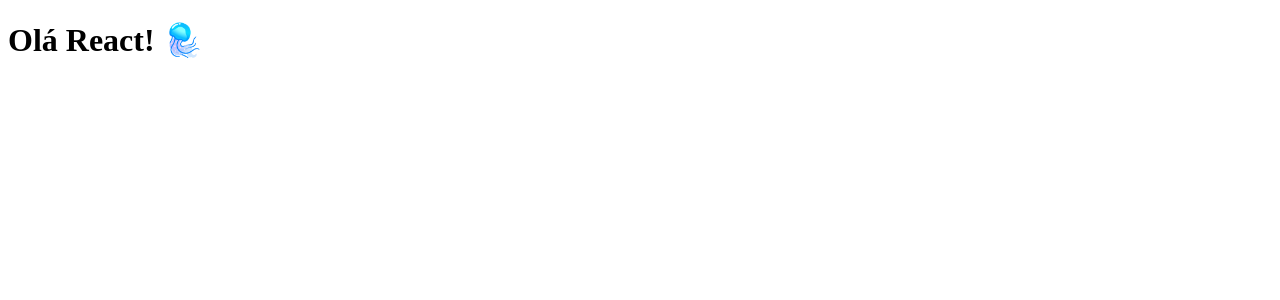
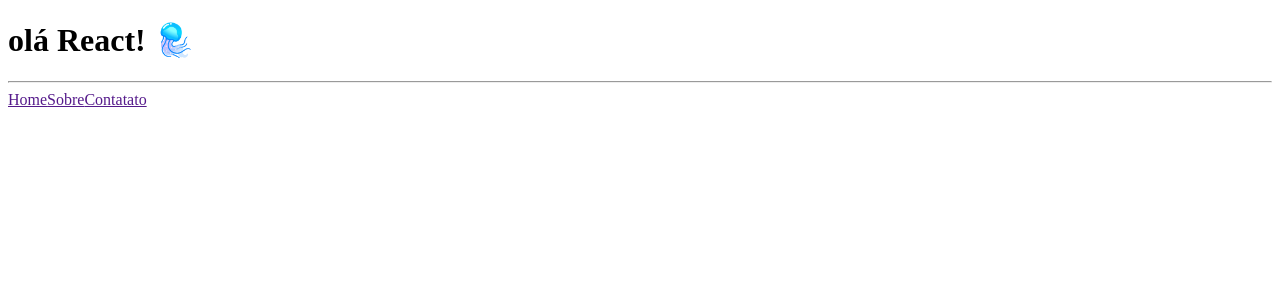
Before and after one commit to mayconr4/react-fundamentos, a React (Vite) app: page / in a window 1280 px wide. Shown: the top 300 px of the page. Built offline with nearby package versions, Linux system fonts and the light colour scheme.

Commit message:
adiciona menu

```diff
--- a/src/App.tsx
+++ b/src/App.tsx
@@ -1,3 +1,15 @@
 export default function App() {
-  return <h1>Olá React! 🪼 </h1>;
+  // Comentário de uma linha
+  /*Comentário de multiplas linhas */
+  return (
+    <header>
+      <h1>olá React! 🪼</h1>
+      <hr />
+      <nav>
+        <a href="">Home</a>
+        <a href="">Sobre</a>
+        <a href="">Contatato</a>
+      </nav>
+    </header>
+  );
 }
```
